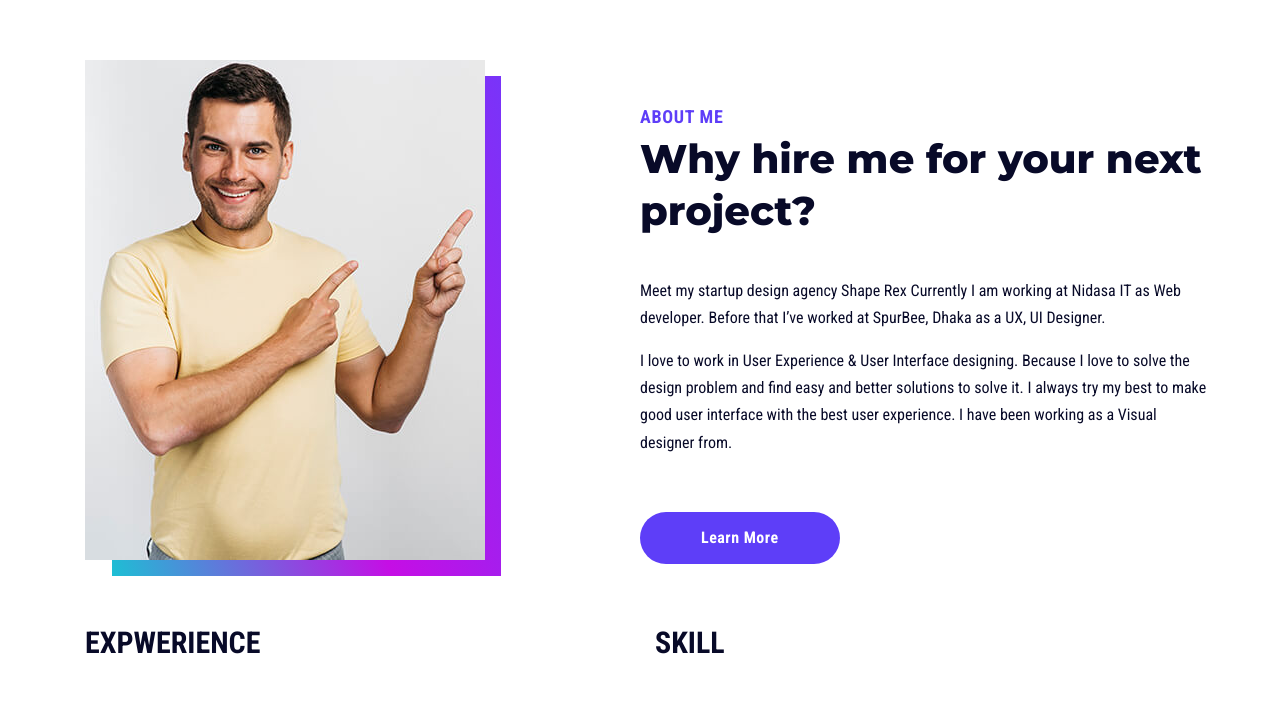
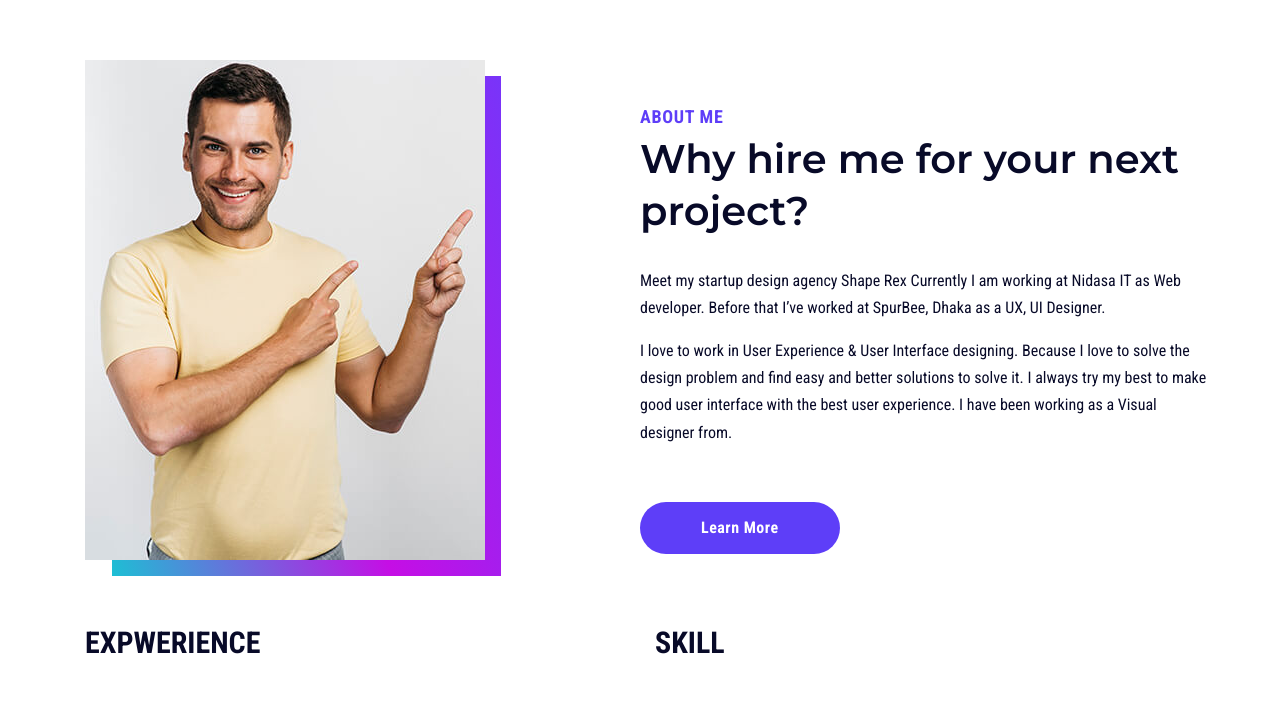
Before and after one commit to kulsuma-moni/incipti.github.io, a plain HTML site: page index.html in a window 1280 px wide. Shown: the part 840-1562 px from the top of the page. Drawn offline with nearby package versions, Linux system fonts and the light colour scheme; files whose address does not match are found by name.

Commit message:
incepti update css

```diff
--- a/assets/css/style.scss
+++ b/assets/css/style.scss
@@ -123,7 +123,7 @@ padding: 100px 0 60px 0;
 
 	h2{
 		font-family: $font-family-1;
-		font-weight: 800;
+		font-weight: 600;
 		font-size: $section_font_size;
 		line-height: $section-titel-line-height;
         color: $txt-color;
@@ -528,11 +528,11 @@ padding: 100px 0 60px 0;
                     color: $text-color_2;
                 }
                 h2{
-                    font-weight: 700;
+                    font-weight: 600;
                     font-size: 40px;
                     line-height:1.3;
                     color: $txt-color;
-                    margin-bottom: 40px;
+                    margin-bottom: 30px;
                 }
                 p{
                     @include paragraph;
@@ -1293,7 +1293,7 @@ padding: 100px 0 60px 0;
     .copy_right{
         h4{
             font-size: 20px;
-            font-weight: 600;
+            font-weight: 500;
             color: #fff;
             line-height: $txt-line-height;
             text-align: center;
```
Also changed, not shown: assets/css/style.css.
